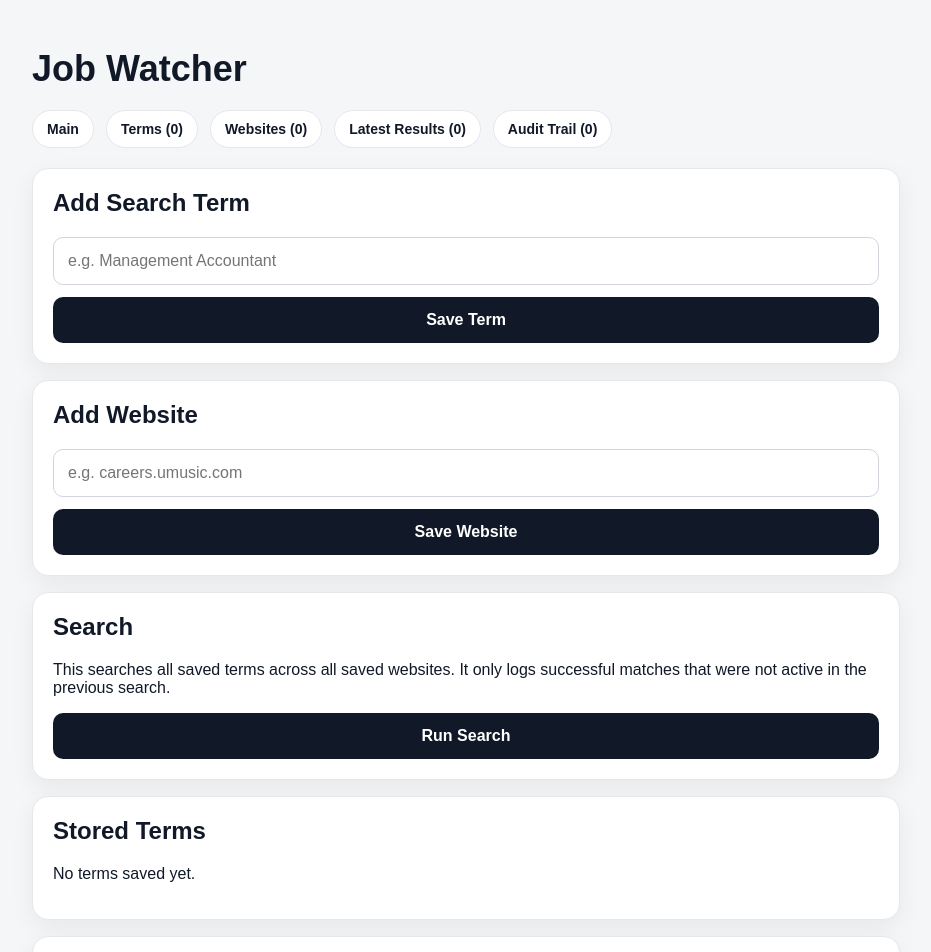
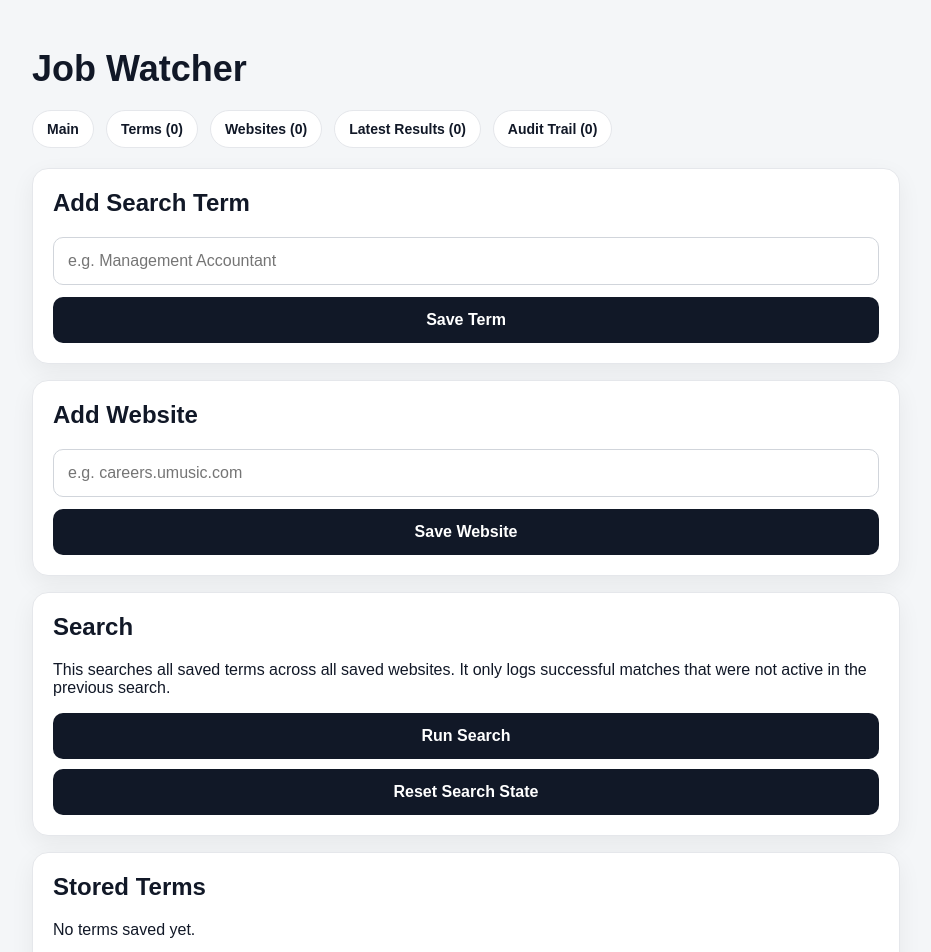
Before and after one commit to dcast-gif/Job-Watcher, a Next.js app: page / in a window 1280 px wide. Shown: the top 952 px of the page, without its empty margins (174-1105 px from the left). Built offline with nearby package versions, Linux system fonts and the light colour scheme.

Commit message:
Update page.js

```diff
--- a/app/page.js
+++ b/app/page.js
@@ -10,7 +10,14 @@ export default function HomePage() {
   const [results, setResults] = useState([]);
   const [auditTrail, setAuditTrail] = useState([]);
   const [isSearching, setIsSearching] = useState(false);
+function resetSearchState() {
+  localStorage.removeItem("jobWatcherActiveResults");
+  localStorage.removeItem("jobWatcherResults");
 
+  setResults([]);
+
+  alert("Search state reset. Next search will treat all matches as new.");
+}
   useEffect(() => {
     setTerms(JSON.parse(localStorage.getItem("jobWatcherTerms") || "[]"));
     setWebsites(JSON.parse(localStorage.getItem("jobWatcherWebsites") || "[]"));
@@ -164,6 +171,12 @@ export default function HomePage() {
         <button onClick={runSearch} disabled={isSearching}>
           {isSearching ? "Searching..." : "Run Search"}
         </button>
+        <button
+  onClick={resetSearchState}
+  style={{ marginTop: "10px" }}
+>
+  Reset Search State
+</button>
       </section>
 
       <section id="terms" className="card">
```
